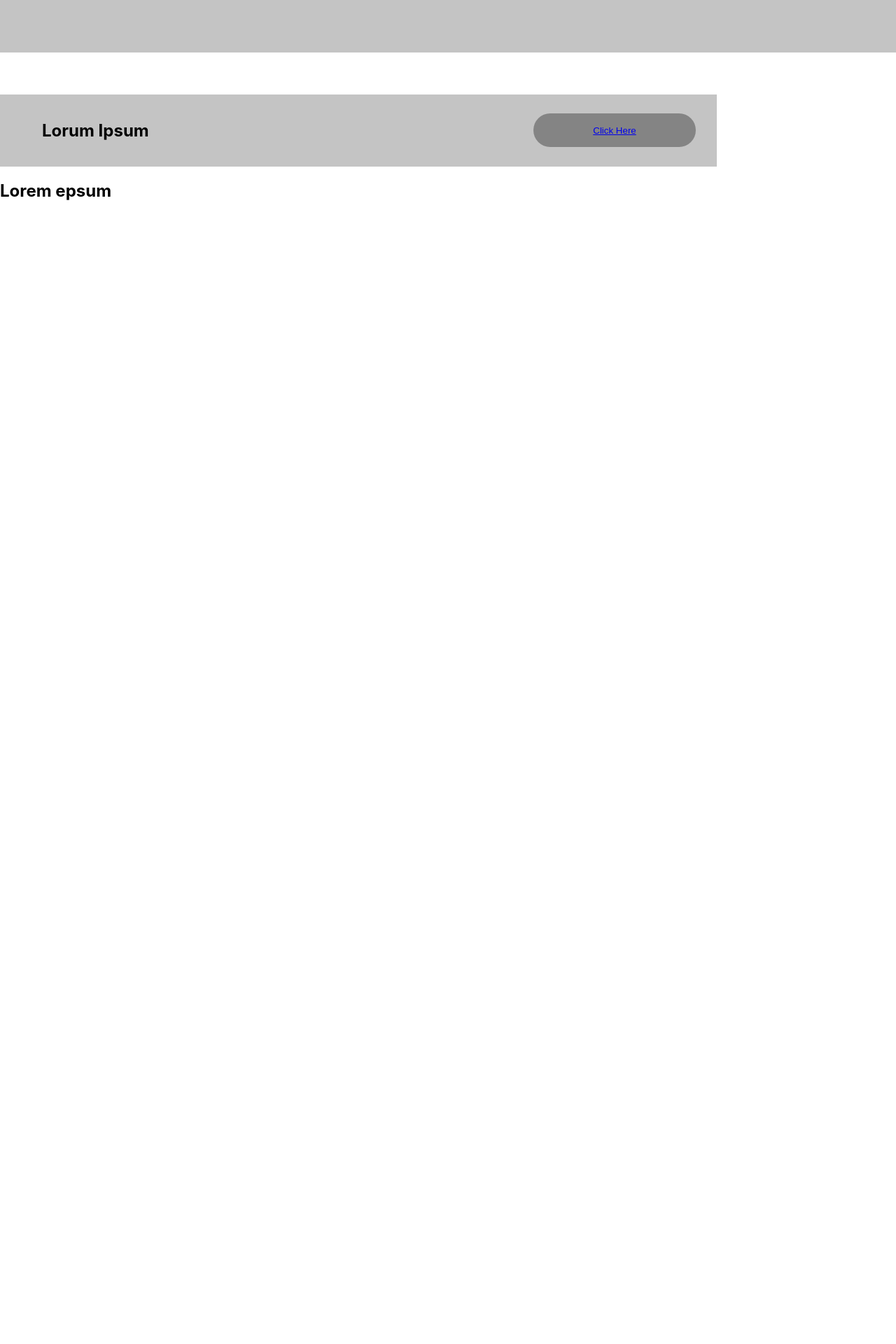
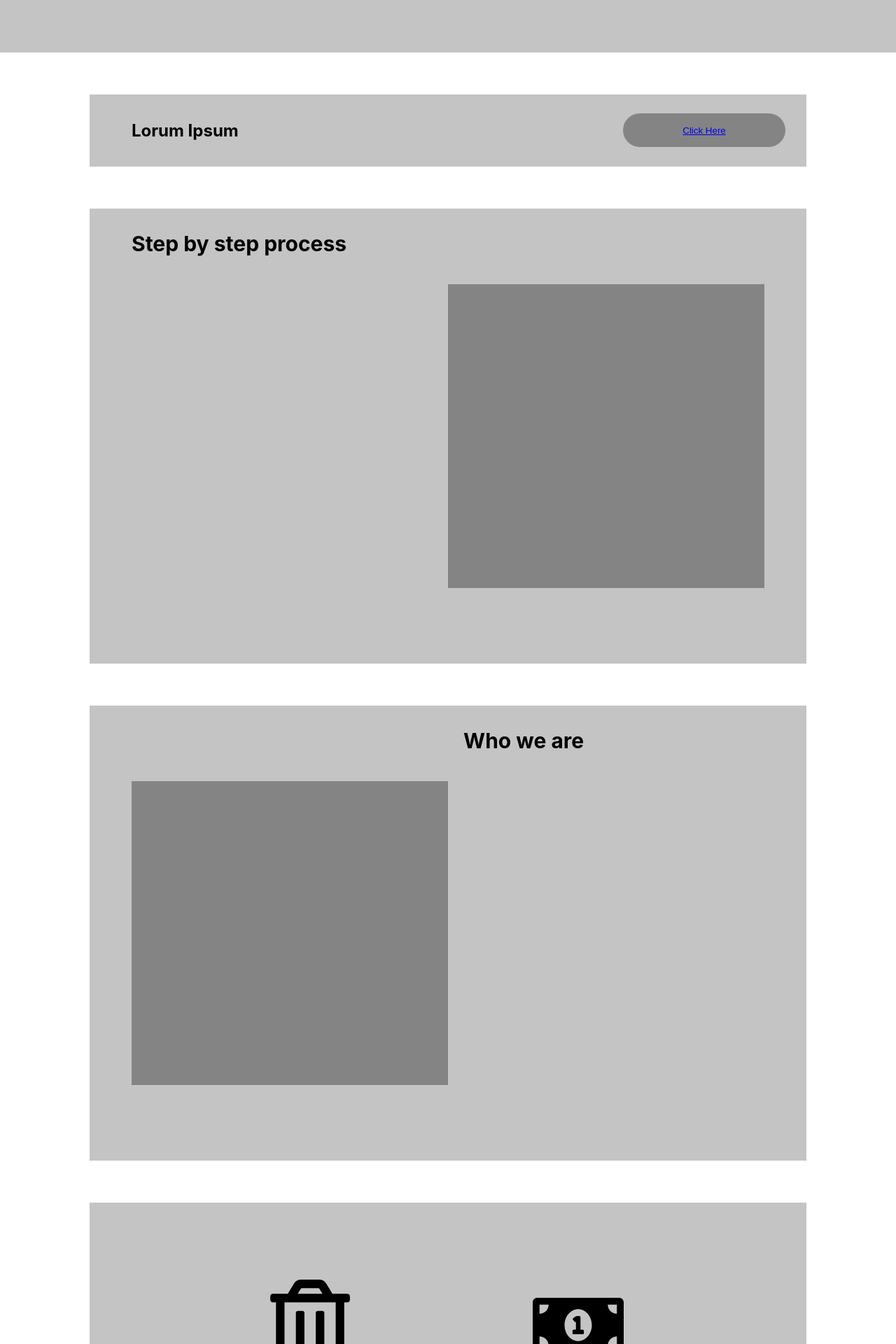
Before and after one commit to lpattersonn/small_basket, a React (Create React App) app: page / in a window 1280 px wide. Shown: the part 860-2780 px from the top of the page at 70% size. Before the commit the page ends 1227 px from the top, so only its background shows below. Built offline with nearby package versions, Linux system fonts and the light colour scheme.

Commit message:
style: Complete wirefram layout for UserSide

```diff
--- a/package.json
+++ b/package.json
@@ -8,6 +8,7 @@
     "@testing-library/user-event": "^13.5.0",
     "react": "^17.0.2",
     "react-dom": "^17.0.2",
+    "react-icons": "^4.3.1",
     "react-router-dom": "^6.2.2",
     "react-scripts": "5.0.0",
     "web-vitals": "^2.1.4"
--- a/src/components/Body.js
+++ b/src/components/Body.js
@@ -1,5 +1,7 @@
 import React from "react";
 import "../style/Body.css";
+import { FaRegTrashAlt } from "react-icons/fa";
+import { FaMoneyBillAlt } from "react-icons/fa";
 
 export default function Body(props) {
   return (
@@ -12,9 +14,36 @@ export default function Body(props) {
       </div>
       <div className="body-process">
         <div className="body-process_text">
-          <h2>Lorem epsum</h2>
+          <h2>Step by step process</h2>
         </div>
         <div className="body-process_image"></div>
+      </div>
+      <div className="body-process">
+        <div className="body-whoweare_image"></div>
+        <div className="body-whoweare_text">
+          <h2>Who we are</h2>
+        </div>
+      </div>
+      <div className="body-stats">
+        <div className="body-stats_food">
+          <FaRegTrashAlt className="Faicon" />
+          <h2>food waste</h2>
+        </div>
+        <div className="body-stats_money">
+          <FaMoneyBillAlt className="Faicon" />
+          <h2>save money</h2>
+        </div>
+      </div>
+      <div className="body-process">
+        <div className="body-whoweare_image"></div>
+        <div className="body-whoweare_text">
+          <h2>Who we serve</h2>
+        </div>
+      </div>
+      <div className="body-downlaod">
+        <h2 className="body-downlaod_h2">download now</h2>
+        <button className="body-downlaod_button">
+        </button>
       </div>
     </section>
   );
--- /dev/null
+++ b/src/components/Footer.js
@@ -0,0 +1,6 @@
+import React from "react";
+import "../style/Footer.css"
+
+export default function Footer(props) {
+  return <div className="footer"></div>;
+}
--- a/src/components/UserSide.js
+++ b/src/components/UserSide.js
@@ -1,6 +1,7 @@
 import Nav from "./Nav.js";
 import Header from "./Header.js";
 import Body from "./Body.js";
+import Footer from "./Footer.js";
 
 function App(props) {
   return (
@@ -8,6 +9,7 @@ function App(props) {
       <Nav />
       <Header />
       <Body />
+      <Footer />
     </div>
   );
 }
--- a/src/style/Body.css
+++ b/src/style/Body.css
@@ -1,21 +1,23 @@
+/* body-div */
 .body-div_1 {
   background-color: white;
   width: 100%;
   display: flex;
   justify-content: center;
+  align-items: center;
   flex-direction: column;
   margin-top: 60px;
   margin-bottom: 60px;
 }
 
 .body-div_2 {
-  background-color: #C4C4C4;
+  background-color: #c4c4c4;
   width: 80%;
   height: 103px;
   display: flex;
   justify-content: space-between;
   align-items: center;
-    flex-direction: row;
+  flex-direction: row;
 }
 
 .button-body {
@@ -31,6 +33,90 @@
   margin-left: 60px;
 }
 
+/* body-process */
 .body-process {
+  width: 80%;
+  height: 650px;
+  margin-top: 60px;
+  background-color: #c4c4c4;
+  display: flex;
+  justify-content: space-between;
+  align-items: center;
+}
 
+.body-process_image {
+  width: 452px;
+  height: 434px;
+  background-color: #848484;
+  margin-right: 60px;
 }
+
+.body-process_text {
+  font-size: 20px;
+  margin-bottom: 550px;
+  margin-left: 60px;
+}
+
+/* body-whoweare */
+.body-whoweare_image {
+  width: 452px;
+  height: 434px;
+  background-color: #848484;
+  margin-left: 60px;
+}
+
+.body-whoweare_text {
+  font-size: 20px;
+  margin-bottom: 550px;
+  margin-right: 290px;
+}
+
+.body-whoweare_text h2 {
+  width: 200px;
+  margin-left: 20px;
+}
+
+/* body-stats */
+.body-stats {
+  width: 80%;
+  height: 423px;
+  margin-top: 60px;
+  background-color: #c4c4c4;
+  display: flex;
+  justify-content: space-between;
+  align-items: center;
+}
+
+.body-stats_food {
+  margin-left: 250px;
+}
+
+.body-stats_money {
+  margin-right: 250px;
+}
+
+.Faicon {
+  width: 130px;
+  height: 130px;
+}
+
+/* body-download */
+.body-downlaod {
+  background-color: #c4c4c4;
+  margin-top: 60px;
+  width: 80%;
+  height: 103px;
+  display: flex;
+  justify-content: center;
+  align-items: center;
+  flex-direction: row;
+}
+
+.body-downlaod_button {
+  border: none;
+  background-color: #848484;
+  margin-left: 20px;
+  width: 232px;
+  height: 48px;
+  border-radius: 25px;
+}
--- /dev/null
+++ b/src/style/Footer.css
@@ -0,0 +1,5 @@
+.footer {
+  background-color: black;
+  width: 100%;
+  height: 50px;
+}
--- a/src/style/Header.css
+++ b/src/style/Header.css
@@ -1,20 +1,21 @@
 .header-div_1 {
   width: 100%;
-  height: 857px;
-  background-color: #C4C4C4;
+  height: 550px;
+  background-color: #c4c4c4;
   display: flex;
   justify-content: space-between;
-    flex-direction: row;
-    align-items: center;
+  flex-direction: row;
+  align-items: center;
 }
 .header-div_2 {
   margin-left: 90px;
 }
 
 .header-div_3 {
+  text-transform: uppercase;
   font-size: 24px;
   display: flex;
-    flex-direction: column;
+  flex-direction: column;
 }
 
 .header-div_4 {
@@ -31,3 +32,9 @@
   height: 48px;
   border-radius: 25px;
 }
+
+.header-div_2,
+.header-div_4 {
+  margin-top: -30px;
+  margin-bottom: -30px;
+}
```
Also changed, not shown: 1 other file (tests, documents, lock files or other folders).
